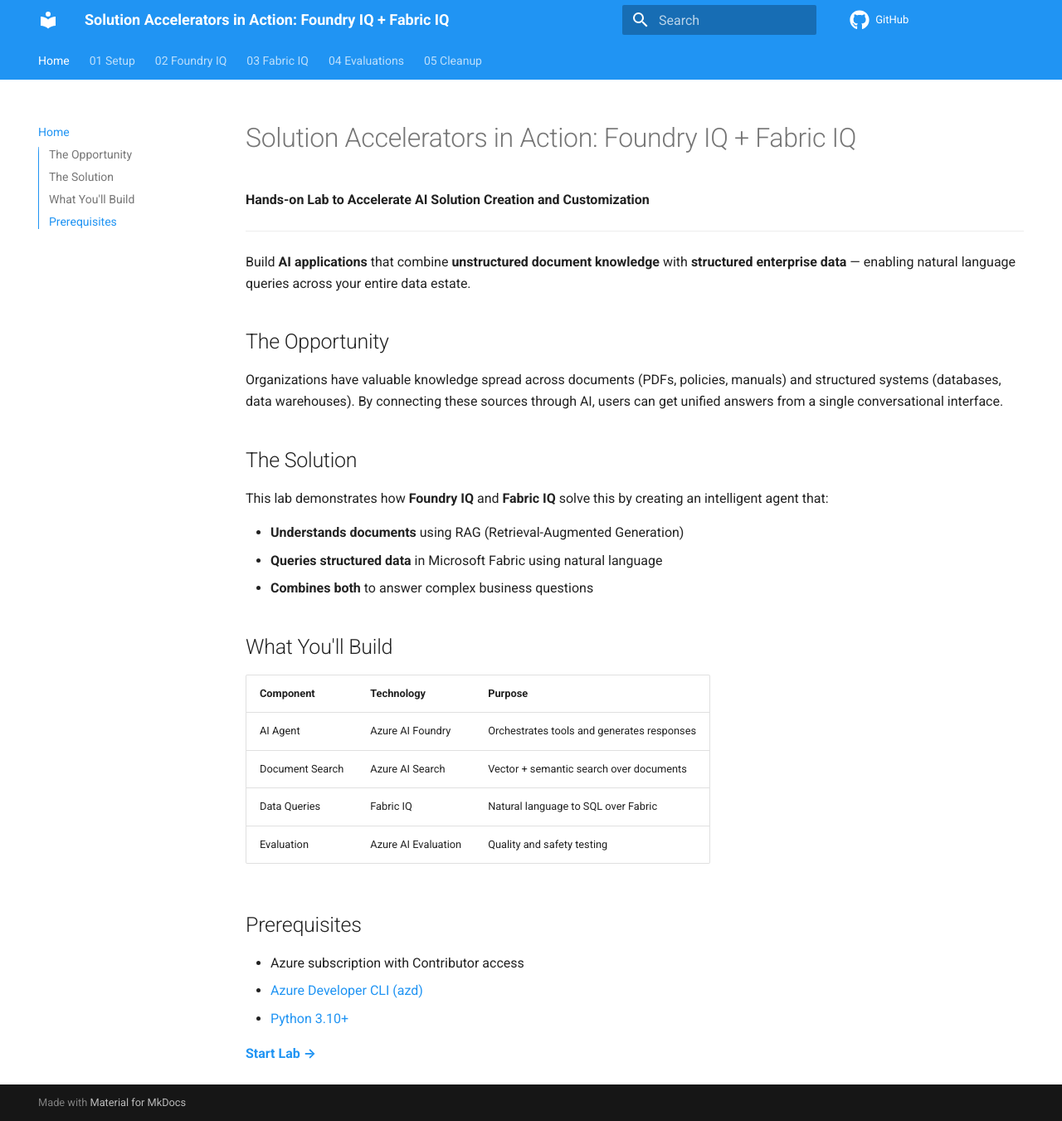
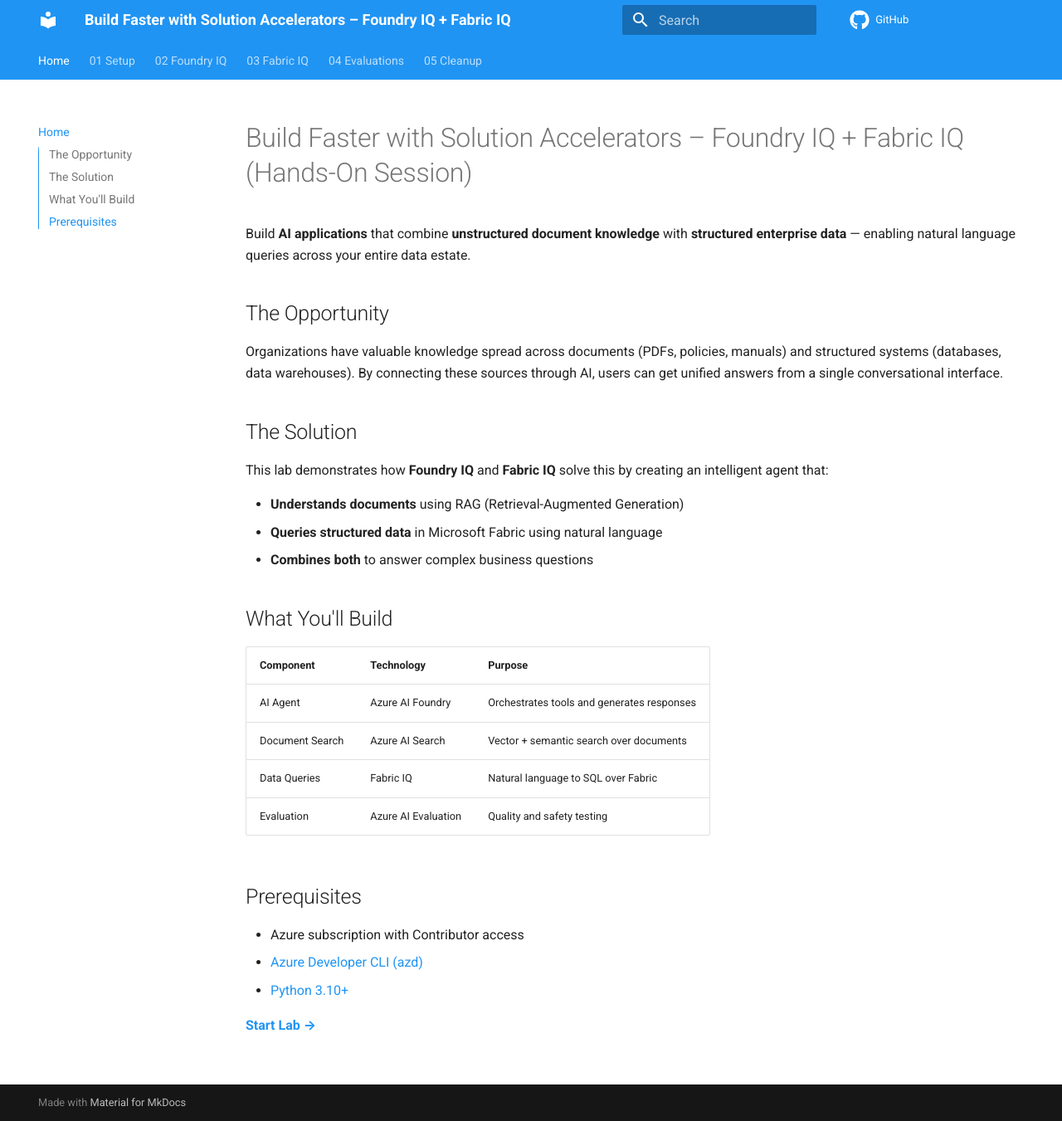
Before and after one commit to nchandhi/nc-iq-tc, an MkDocs documentation site: the page built from docs/docs/index.md, in a window 1280 px wide and 1351 px high. Shown: the whole window at 83% size. Built offline with MkDocs 1.6.1 and Material for MkDocs 9.7.7, drawn with Linux system fonts in a browser that asks for light colours; comment, search, counter and statistics services are not loaded.

Commit message:
Update to Build Faster with Solution Accelerators title

```diff
--- a/docs/docs/index.md
+++ b/docs/docs/index.md
@@ -1,8 +1,4 @@
-# Solution Accelerators in Action: Foundry IQ + Fabric IQ
-
-**Hands-on Lab to Accelerate AI Solution Creation and Customization**
-
----
+# Build Faster with Solution Accelerators – Foundry IQ + Fabric IQ (Hands-On Session)
 
 Build **AI applications** that combine **unstructured document knowledge** with **structured enterprise data** — enabling natural language queries across your entire data estate.
 
--- a/docs/mkdocs.yml
+++ b/docs/mkdocs.yml
@@ -1,4 +1,4 @@
-site_name: "Solution Accelerators in Action: Foundry IQ + Fabric IQ"
+site_name: "Build Faster with Solution Accelerators – Foundry IQ + Fabric IQ"
 site_url: https://nchandhi.github.io/nc-iq-tc
 repo_url: https://github.com/nchandhi/nc-iq-tc
 
```
